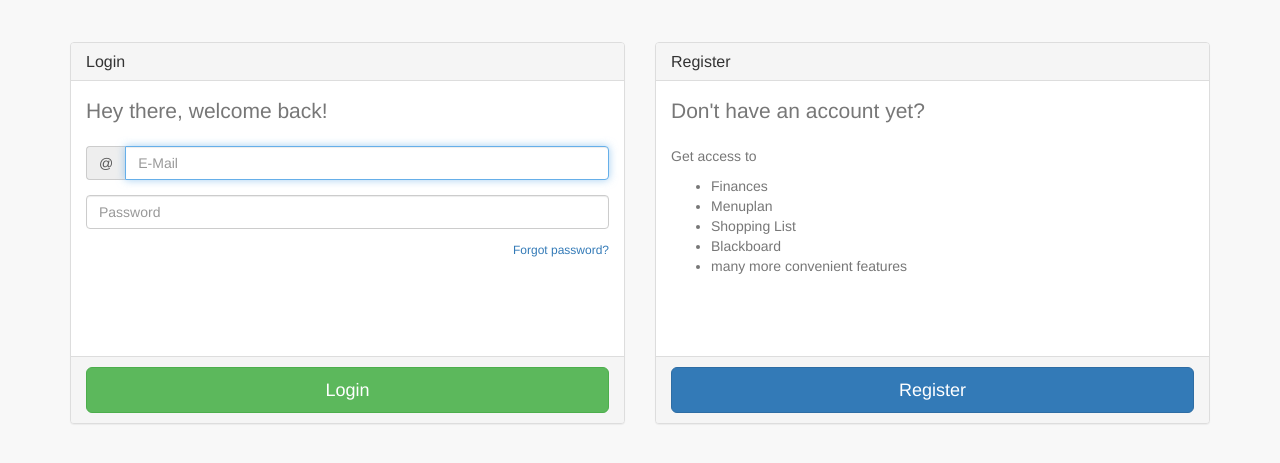
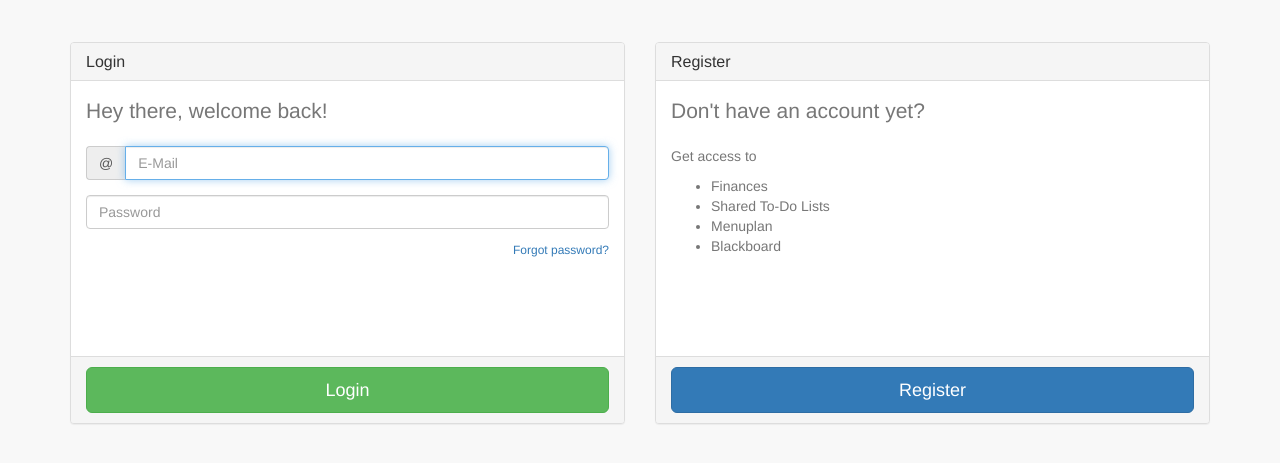
Before and after one commit to GustavAT/WGWolke, a PHP site: page /view/index.php in a window 1280 px wide. Shown: the part 197-660 px from the top of the page. Run offline with PHP 8.4, Linux system fonts and the light colour scheme; a stand-in replaces the project's code that opens the database connection; some libraries are stand-ins or nearby versions.

Commit message:
Removed lies.

```diff
--- a/view/index.php
+++ b/view/index.php
@@ -83,10 +83,9 @@ if ($login) {
                         <p> Get access to</p>
                         <ul >
                             <li> Finances </li>
+                            <li> Shared To-Do Lists </li>
                             <li> Menuplan </li>
-                            <li> Shopping List </li>
                             <li> Blackboard </li>
-                            <li> many more convenient features </li>
                         </ul>
                     </div>
                     <div class="panel-footer">
```
